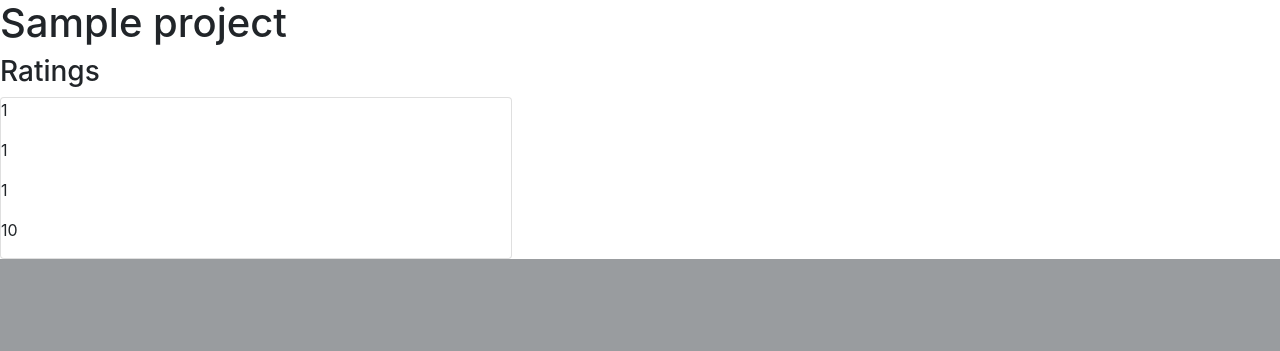
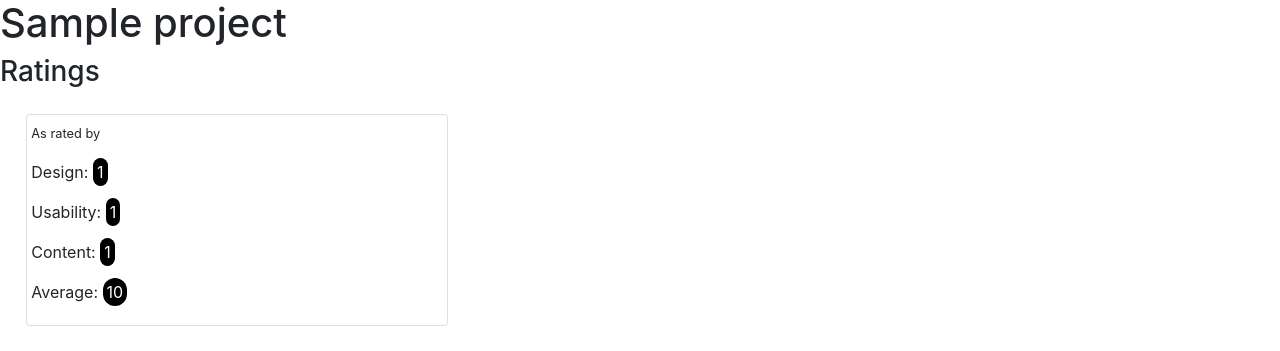
Before and after one commit to dancan-sandys/awwards, a Django app: page /project/single/1 in a window 1280 px wide. Shown: the part 617-968 px from the top of the page. Before the commit the page ends 876 px from the top, so only its background shows below. Run offline with Django 3.2, Linux system fonts and the light colour scheme; tables that the repository leaves empty hold one stand-in row (values such as "Sample post"); some libraries are stand-ins or nearby versions.

Commit message:
add the ratings into cards and loop throught them in the ratings page

```diff
--- a/awward/static/css/project.css
+++ b/awward/static/css/project.css
@@ -1,10 +1,23 @@
+*{
+    padding: 0;
+}
 .projectpic{
     width: 100%;
     height: 70vh;
 }
+.ratings{
+    margin: 2%;
+    display: grid;
+    grid-template-columns: auto auto auto;
+}
+.rating{
+    padding: 1%;
+    width:90%;
+}
 
-.rating{
-    display: flex;
-    justify-content: space-evenly;
-    width:40% ;
+.rate{
+    color: white;
+    padding: 1%;
+    border-radius: 24px;
+    background-color: black;
 }
--- a/awward/templates/projects/one.html
+++ b/awward/templates/projects/one.html
@@ -14,26 +14,28 @@
 <div class="ratings">
 
     {%for rating in ratings%}
-    <div class="card rating">
+    <div class="rating card">
+        <p><small>As rated by <em>{{rating.Rater.name}}</em></small></p>
         <p>
-            {{rating.Design}}
+           Design: <span class="rate">{{rating.Design}}</span>
         </p>
 
         <p>
-            {{rating.Usability}}
+            Usability: <span class="rate" >{{rating.Usability}}</span>
         </p>
 
         <p>
-            {{rating.Content}}
+            Content: <span class="rate" >{{rating.Content}}</span>
         </p>
 
         <p>
-            {{rating.Average}}
+            Average: <span class="rate" >{{rating.Average}}</span>
         </p>
 
     </div>
+    {%endfor%}
+
 </div>
 
-{%endfor%}
 
 {%endblock%}
```
